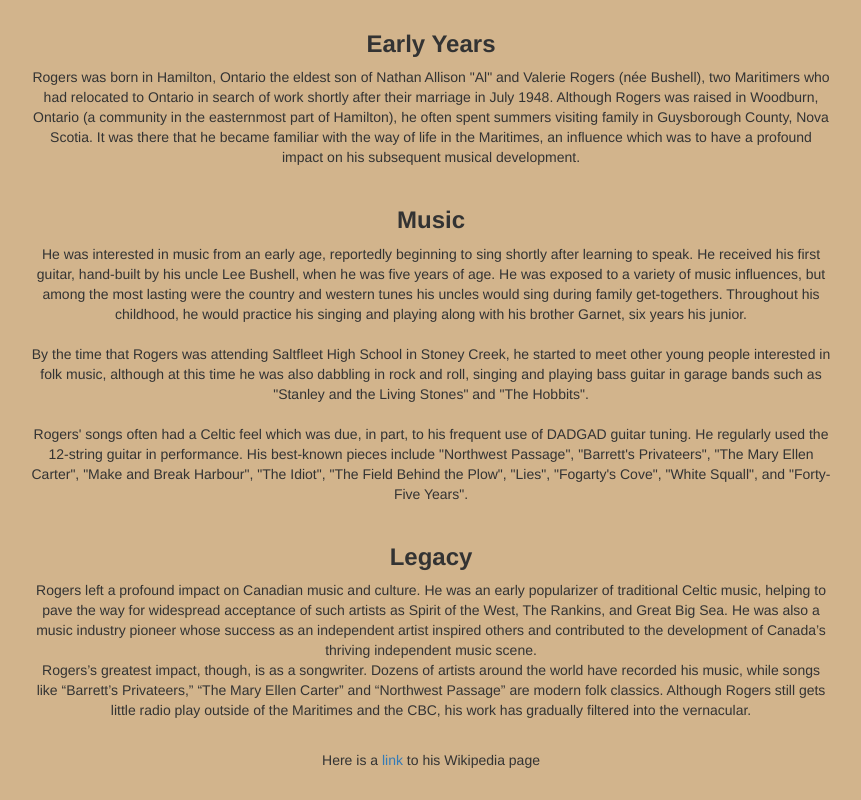
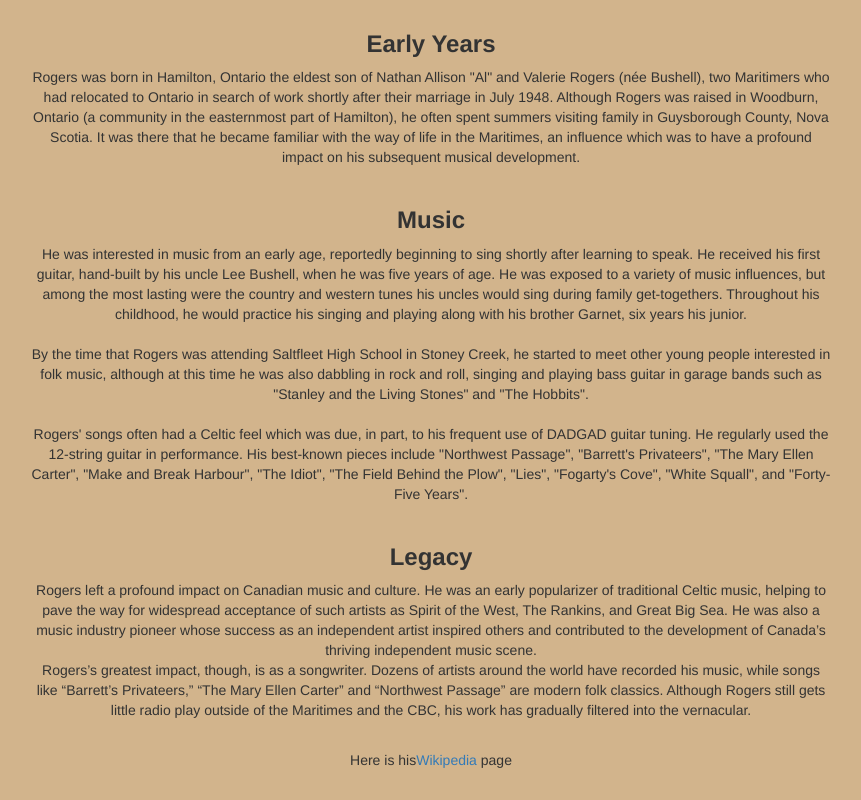
Before and after one commit to CrowsVeldt/FreeCodeCamp-Tribute-Page, a plain HTML site: page index.html in a window 1280 px wide. Shown: the part 809-1609 px from the top of the page, without its empty margins (209-1070 px from the left). Drawn offline with nearby package versions, Linux system fonts and the light colour scheme.

Commit message:
Updated text

```diff
--- a/index.html
+++ b/index.html
@@ -51,7 +51,7 @@ Rogers’s greatest impact, though, is as a songwriter. Dozens of artists around
 
 
   <div>
-    <p>Here is a <a href="https://en.wikipedia.org/wiki/Stan_Rogers" target="_blank">link</a> to his Wikipedia page</p>
+    <p>Here is his<a href="https://en.wikipedia.org/wiki/Stan_Rogers" target="_blank">Wikipedia</a> page</p>
   </div>
 </div>
 
```
